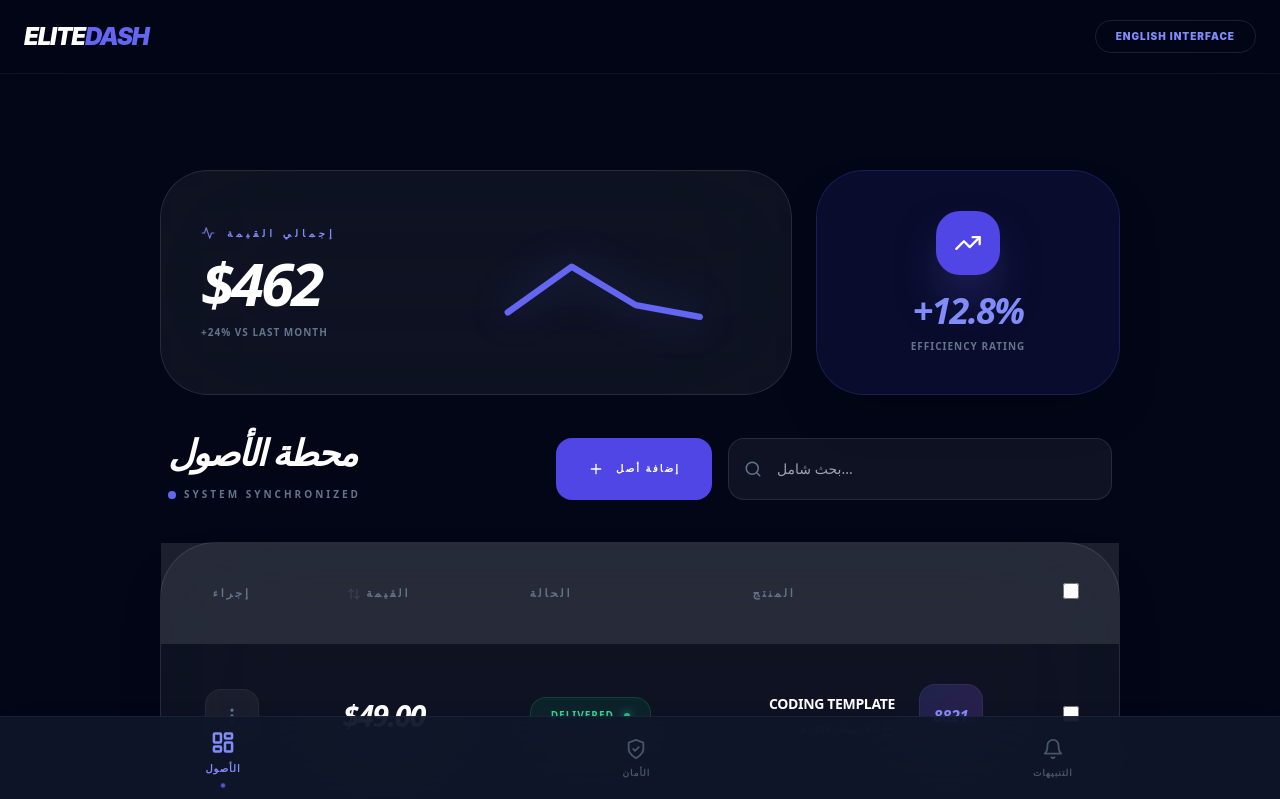
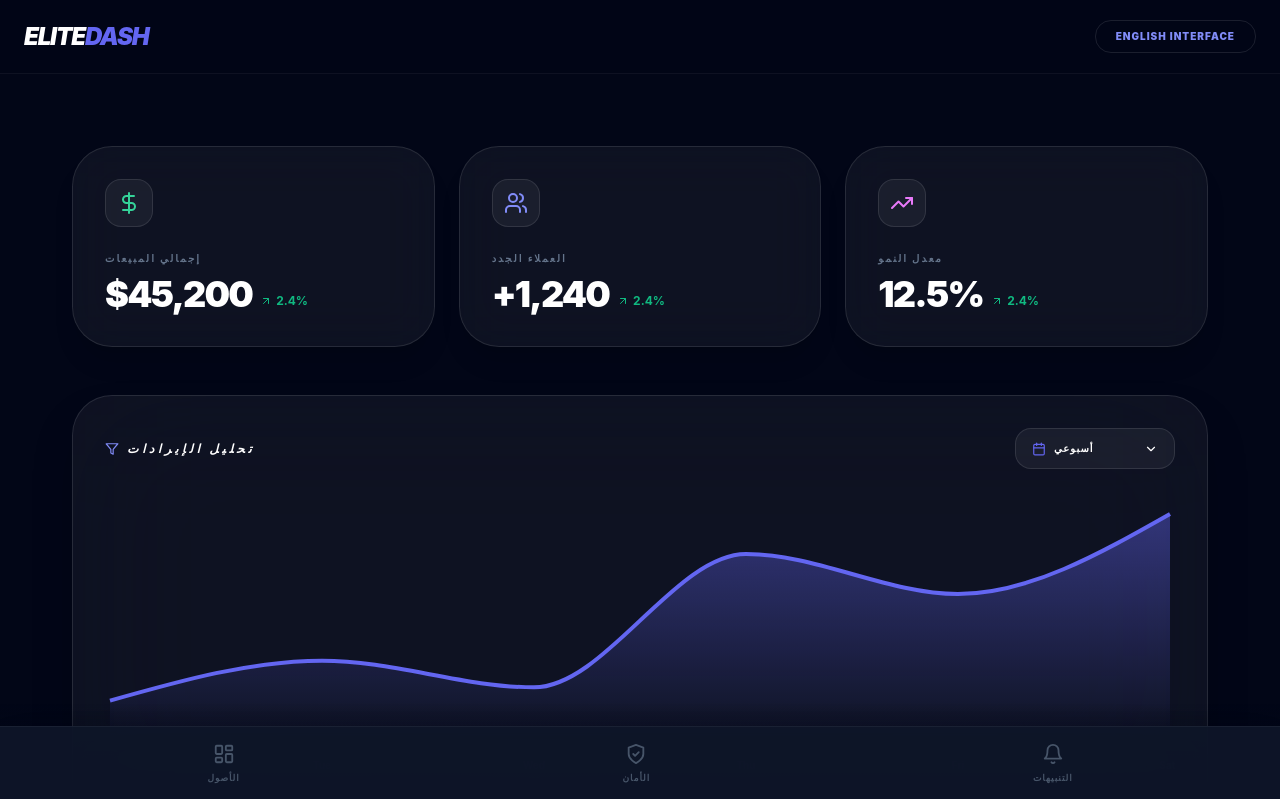
Before and after one commit to marwanalpumu-del/elitedash-modern-dashboard, a React (Create React App) app: page / in a window 1280 px wide. Shown: the top 799 px of the page. Built offline with nearby package versions, Linux system fonts and the light colour scheme.

Commit message:
Update App.jsx

```diff
--- a/src/App.jsx
+++ b/src/App.jsx
@@ -1,39 +1,37 @@
 /**
  * @file App.jsx
- * @description Main entry point for EliteDash.
- * Handles routing logic, internationalization state, and core layout structure.
- * @version 1.0.0
- * @license MIT
+ * @description The Ultimate Orchestrator for EliteDash.
+ * Combines advanced memoization, dynamic routing, and premium UI standards.
+ * Standards: Global Marketplace Ready (Anti-Print, Multi-Lang, Smooth Transitions).
  */
 
-import React, { useState, useCallback } from 'react';
+import React, { useState, useCallback, useMemo } from 'react';
 
-// --- Component Imports ---
+// --- Shared Components ---
 import Navbar from './components/Navbar';
 import BottomNav from './components/BottomNav';
 
-// --- Page Imports ---
-import OrderTerminal from './pages/OrderTerminal';
+// --- Page & Module Imports ---
+import DashboardHome from './pages/DashboardHome';
+import Invoices from './pages/Invoices';
 import ProfileSecurity from './pages/ProfileSecurity';
 import NotificationCenter from './pages/NotificationCenter';
 
 // --- Global Styles ---
 import './index.css';
 
-/**
- * @component App
- * @description Root component implementing the main dashboard architecture.
+export default function App() {
+  /** * @state activeTab - State-based routing for instant page switching.
+   * Options: 'home', 'invoices', 'security', 'alerts'
    */
-export default function App() {
-  /** @state {string} activeTab - Manages current navigation state */
-  const [activeTab, setActiveTab] = useState('orders');
+  const [activeTab, setActiveTab] = useState('home');
 
-  /** @state {string} lang - Manages localization state (ar/en) */
+  /** @state lang - Global localization controller */
   const [lang, setLang] = useState('ar');
 
   /**
    * @function toggleLanguage
-   * @description Memoized function to toggle between RTL and LTR layouts.
+   * @description Professional memoized toggle to prevent unnecessary re-renders.
    */
   const toggleLanguage = useCallback(() => {
     setLang((prev) => (prev === 'ar' ? 'en' : 'ar'));
@@ -41,39 +39,57 @@ export default function App() {
 
   /**
    * @function renderActiveTab
-   * @description Dynamic content renderer based on navigation state.
-   * @returns {JSX.Element}
+   * @description Centralized rendering engine with smooth entry animations.
    */
   const renderActiveTab = () => {
+    const content = (() => {
       switch (activeTab) {
-      case 'orders':
-        return <OrderTerminal lang={lang} />;
+        case 'home':
+          return <DashboardHome lang={lang} />;
+        case 'invoices':
+          return <Invoices lang={lang} />;
         case 'security':
           return <ProfileSecurity lang={lang} />;
         case 'alerts':
           return <NotificationCenter lang={lang} />;
         default:
-        return <OrderTerminal lang={lang} />;
+          return <DashboardHome lang={lang} />;
       }
+    })();
+
+    return (
+      <div className="animate-in fade-in slide-in-from-bottom-4 duration-700 ease-out">
+        {content}
+      </div>
+    );
   };
 
   return (
-    <div className={`min-h-screen bg-[#020617] text-slate-300 pb-24 ${lang === 'ar' ? 'font-sans-ar' : 'font-sans-en'}`}>
+    <div className={`
+      min-h-screen bg-[#020617] text-slate-300 pb-28 transition-colors duration-500
+      ${lang === 'ar' ? 'font-sans-ar tracking-normal' : 'font-sans-en tracking-tight'}
+      selection:bg-indigo-500/30 selection:text-indigo-200
+    `}>
 
-      {/* Shared Header Component */}
+      {/* 1. TOP NAVIGATION: Anti-Print enabled for clean reports */}
+      <header className="no-print sticky top-0 z-[60]">
         <Navbar lang={lang} toggleLanguage={toggleLanguage} />
+      </header>
 
-      {/* Main Viewport */}
-      <main className="max-w-6xl mx-auto p-6 lg:p-12">
+      {/* 2. VIEWPORT: Responsive container with dynamic max-width */}
+      <main className="max-w-[1440px] mx-auto p-4 lg:p-10 min-h-[calc(100vh-160px)]">
         {renderActiveTab()}
       </main>
 
-      {/* Navigation Controller */}
+      {/* 3. CONTROLLER: Fixed position with glass effect overlay */}
+      <nav className="fixed bottom-0 left-0 right-0 z-50 no-print">
+        <div className="absolute inset-0 bg-gradient-to-t from-[#020617] to-transparent pointer-events-none h-24 -top-24" />
         <BottomNav
           activeTab={activeTab}
           setActiveTab={setActiveTab}
           lang={lang}
         />
+      </nav>
 
     </div>
   );
```
Lines whose indentation alone changed are shown as unchanged.
